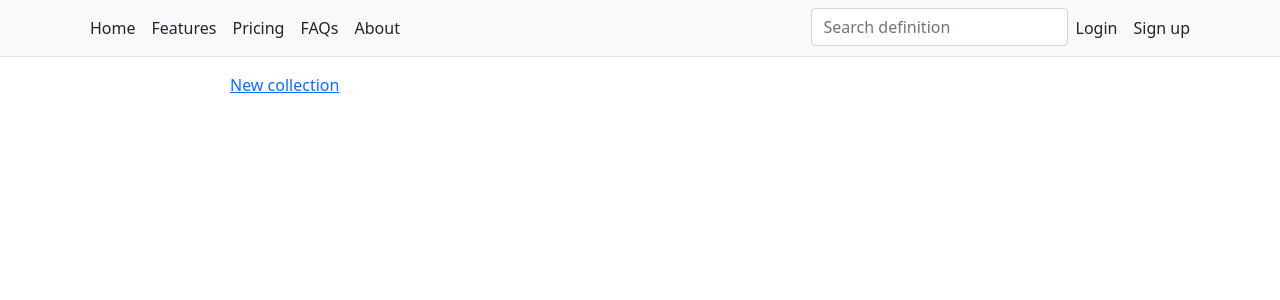
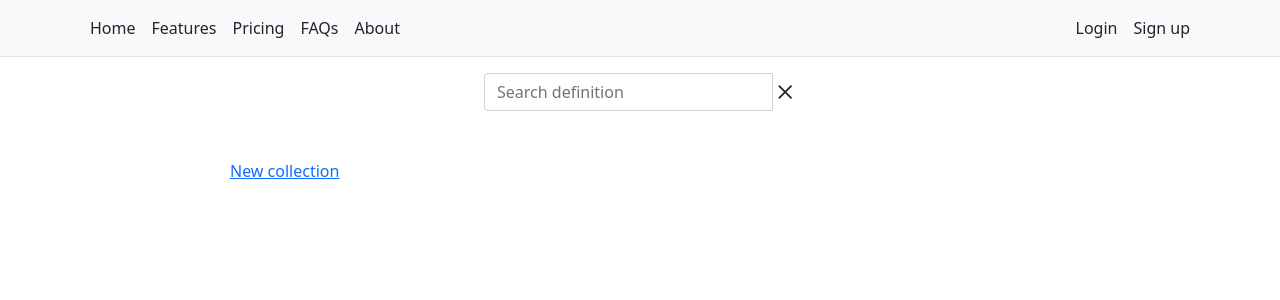
Before and after one commit to alienperfect/Dictionary, a Django app: page /account/collections/ in a window 1280 px wide. Shown: the top 300 px of the page. Run offline with Django 4.2, Linux system fonts and the light colour scheme; some libraries are stand-ins or nearby versions.

Commit message:
centered search field and clear input button

```diff
--- a/templates/base.html
+++ b/templates/base.html
@@ -17,17 +17,13 @@
     <nav class="py-2 bg-light border-bottom">
         <div class="container d-flex flex-wrap">
           <ul class="nav me-auto">
-            <li class="nav-item"><a href="#" class="nav-link link-dark px-2 active" aria-current="page">Home</a></li>
+            <li class="nav-item"><a href="/" class="nav-link link-dark px-2 active" aria-current="page">Home</a></li>
             <li class="nav-item"><a href="#" class="nav-link link-dark px-2">Features</a></li>
             <li class="nav-item"><a href="#" class="nav-link link-dark px-2">Pricing</a></li>
             <li class="nav-item"><a href="#" class="nav-link link-dark px-2">FAQs</a></li>
             <li class="nav-item"><a href="#" class="nav-link link-dark px-2">About</a></li>
           </ul>
           <ul class="nav">
-            <form action="{% url 'dictionary:word-search' %}" class="col-12 col-lg-auto mb-3 mb-lg-0">
-                <input name="q" type="search" class="form-control" placeholder="Search definition" aria-label="Search">
-            </form>
-
             {% if user.is_authenticated %}
                 <li class="nav-item" style="padding-left: 1em; line-height: 2.5em;">{{ user.username }}</li>
             {% else %}
@@ -37,10 +33,29 @@
           </ul>
         </div>
       </nav>
+      <div class="d-flex justify-content-center" style="padding: 1em;">
+        <form action="{% url 'dictionary:word-search' %}" class="form-group" style="width: 25%">
+          <div class="input-group mb-3">
+            <input id="search-input" name="q" type="search" class="form-control" placeholder="Search definition" aria-label="Search">
+
+            <svg id="clear-input" style="padding-left: 0.15em;" xmlns="http://www.w3.org/2000/svg" aria-hidden="true" role="img" width="1.5em"preserveAspectRatio="xMidYMid meet" viewBox="0 0 24 24"><path fill="currentColor" d="M18.36 19.78L12 13.41l-6.36 6.37l-1.42-1.42L10.59 12L4.22 5.64l1.42-1.42L12 10.59l6.36-6.36l1.41 1.41L13.41 12l6.36 6.36z"/></svg>
+          </div>
+        </form>
+      </div>
 
 
     <div class="container" style="padding-left: 10em; padding-right: 10em; padding-top: 1em; padding-bottom: 1em;">
         {% block content %}{% endblock %}
     </div>
+
+    <script>
+      function clearValue(){
+        input.value = '';
+      }
+
+      var clear = document.getElementById('clear-input');
+      var input = document.getElementById('search-input');
+      clear.addEventListener("click", clearValue);
+    </script>
 </body>
 </html>
```
